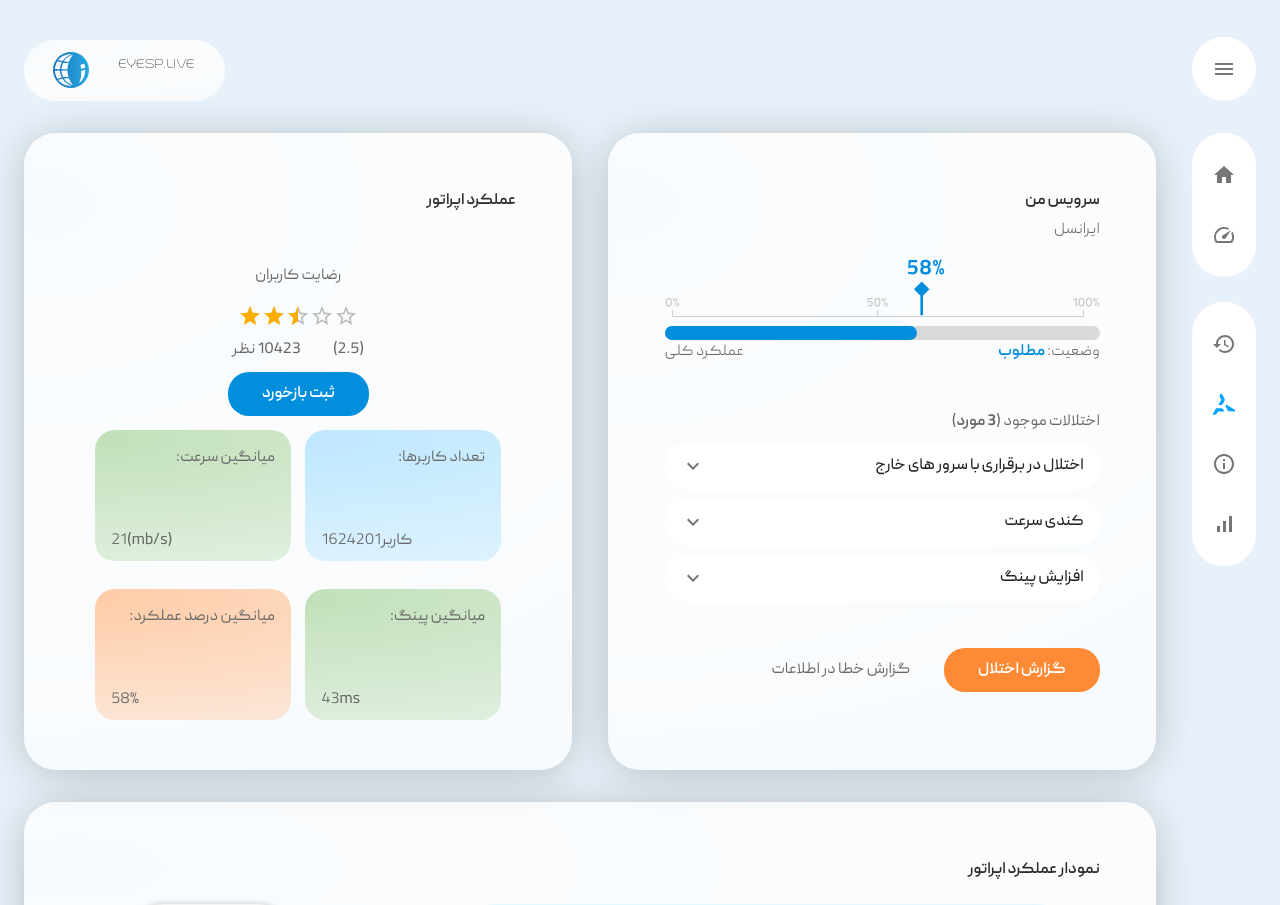
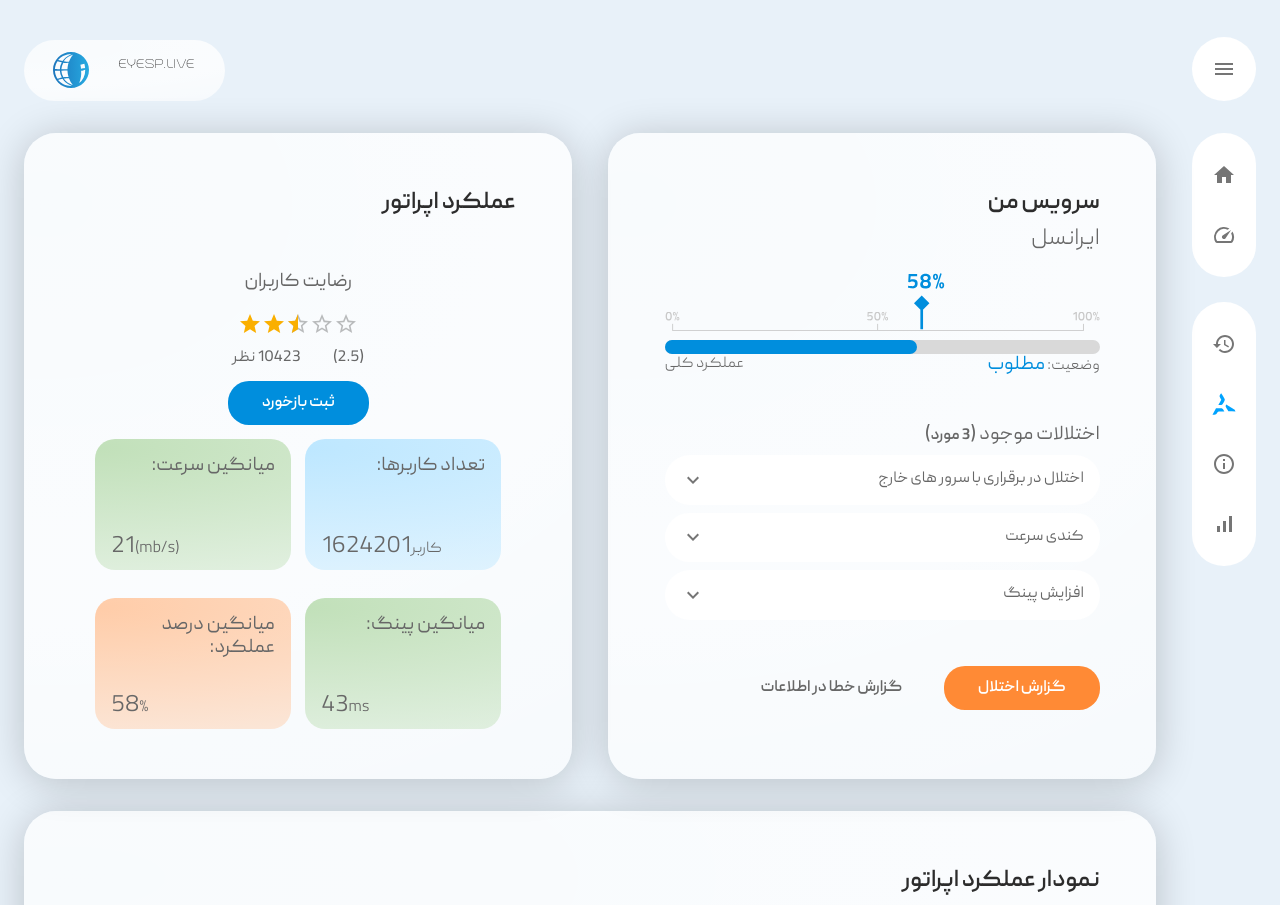
Before and after one commit to Raika-Company/eyesp-v1, a React (Vite) app in the folder client-app/: page /my-isp in a window 1280 px wide. Shown: the top 905 px of the page. Built offline with nearby package versions, Linux system fonts and the light colour scheme.

Commit message:
style: fix font-family , size and color in history & information & myISP & operator-compare page and add new text color in palette

```diff
--- a/client-app/src/app/common/FormControlChart.jsx
+++ b/client-app/src/app/common/FormControlChart.jsx
@@ -3,7 +3,6 @@ import {
   Box,
   Button,
   FormControl,
-  InputLabel,
   MenuItem,
   Typography,
   useMediaQuery,
@@ -43,19 +42,19 @@ const FormControlChart = () => {
       }}
     >
       <Typography
+        variant="h1"
+        color="text.textBlack"
+        gutterBottom
         sx={{
-          fontSize: isLgScreen ? "1.4rem" : "1.5rem",
-          mt: isLgScreen ? "0.9rem" : "",
+          mt: isLgScreen ? "0.9rem" : "0",
         }}
         fontFamily="PeydaSemibold"
-        color="#2C2C2C"
-        gutterBottom
       >
         نمودار عملکرد اپراتور
       </Typography>
       <Button
-        sx={{ color: "#008EDD", fontSize: "1rem" }}
-        variant="text"
+        sx={{ color: "primary.main" }}
+        variant="button"
         component={Link}
         to="/operator-compare"
       >
--- a/client-app/src/app/common/MyService,.jsx
+++ b/client-app/src/app/common/MyService,.jsx
@@ -75,20 +75,10 @@ const MyService = () => {
           boxShadow: "0px 4px 40px 0px rgba(0, 0, 0, 0.20)",
         }}
       >
-        <Typography
-          fontFamily="PeydaSemibold"
-          fontSize="1.5rem"
-          color="#2C2C2C"
-          gutterBottom
-        >
+        <Typography variant="h1" color="text.textBlack" gutterBottom>
           سرویس من
         </Typography>
-        <Typography
-          fontFamily="PeydaLight"
-          fontSize="1.5rem"
-          color="#676767"
-          gutterBottom
-        >
+        <Typography variant="h2" color="text.main" gutterBottom>
           ایرانسل
         </Typography>
         <img
@@ -111,42 +101,24 @@ const MyService = () => {
           ></Box>
         </Box>
         <Box display="flex" justifyContent="space-between">
-          <Typography
-            fontSize="1rem"
-            fontFamily="PeydaLight"
-            sx={{ color: "#676767" }}
-          >
+          <Typography variant="h5" color="text.main">
             وضعیت:{" "}
-            <Typography
-              component="span"
-              fontFamily="PeydaSemiBold"
-              fontSize="1.5rem"
-              sx={{ color: "#008EDD" }}
-            >
+            <Typography component="span" variant="h3" color="primary.main">
               مطلوب
             </Typography>
           </Typography>
-          <Typography
-            fontSize="1rem"
-            fontFamily="PeydaLight"
-            sx={{ color: "#676767" }}
-          >
+          <Typography variant="h5" color="text.main">
             عملکرد کلی
           </Typography>
         </Box>
         <Typography
-          fontFamily="PeydaRegular"
-          fontSize="1.25rem"
-          color="#676767"
+          variant="h3"
+          color="text.main"
           marginTop="2.875rem"
           gutterBottom
         >
           اختلالات موجود (
-          <Typography
-            component="span"
-            fontFamily="PeydaSemiBold"
-            fontSize="1.25rem"
-          >
+          <Typography component="span" variant="h4" color="text.main">
             3 مورد
           </Typography>
           )
@@ -171,7 +143,9 @@ const MyService = () => {
                 aria-controls="panel1a-content"
                 id="panel1a-header"
               >
-                <Typography>{disorder.title}</Typography>
+                <Typography variant="h6" color="text.main">
+                  {disorder.title}
+                </Typography>
               </AccordionSummary>
               <AccordionDetails>
                 <Typography>{disorder.detail}</Typography>
@@ -191,11 +165,9 @@ const MyService = () => {
             گزارش اختلال
           </ContainedButton>
           <Button
-            fontSize="1rem"
-            variant="text"
+            variant="h6"
             sx={{
-              color: "#676767",
-              fontFamily: "PeydaRegular",
+              color: "text.main",
               marginRight: "min(1.94rem, 2vw)",
             }}
             onClick={handleDisturbanceClick}
--- a/client-app/src/app/common/StatisticBox.jsx
+++ b/client-app/src/app/common/StatisticBox.jsx
@@ -10,11 +10,7 @@ const StatisticBox = ({ background, title, unit, value }) => (
       padding: "1rem",
     }}
   >
-    <Typography
-      color="#676767"
-      fontSize="1.25rem"
-      fontFamily="PeydaRegular"
-    >
+    <Typography color="text.main" variant="h3">
       {title}:
     </Typography>
     <Box
@@ -27,22 +23,10 @@ const StatisticBox = ({ background, title, unit, value }) => (
         alignItems: "baseline",
       }}
     >
-      <Typography
-        color="#676767"
-        fontSize="2rem"
-        fontFamily="PeydaLight"
-        fontWeight="300"
-        component="span"
-      >
+      <Typography variant="h2" color="text.main" component="span">
         {value}
       </Typography>
-      <Typography
-        color="#676767"
-        fontFamily="PeydaRegular"
-        fontSize="1.25rem"
-        component="span"
-        mr={1}
-      >
+      <Typography variant="h5" color="text.main" component="span" mr={1}>
         {unit}
       </Typography>
     </Box>
--- a/client-app/src/app/common/UserSatisfaction.jsx
+++ b/client-app/src/app/common/UserSatisfaction.jsx
@@ -44,12 +44,7 @@ const UserSatisfaction = () => {
           boxShadow: "0px 4px 40px 0px rgba(0, 0, 0, 0.20)",
         }}
       >
-        <Typography
-          fontFamily="PeydaSemibold"
-          fontSize="1.5rem"
-          color="#2C2C2C"
-          gutterBottom
-        >
+        <Typography variant="h1" color="text.textBlack" gutterBottom>
           عملکرد اپراتور
         </Typography>
         <Box
@@ -60,9 +55,8 @@ const UserSatisfaction = () => {
           gap="0.625rem"
         >
           <Typography
-            fontFamily="PeydaRegular"
-            fontSize="1.25rem"
-            color="#676767"
+            variant="h3"
+            color="text.main"
             marginTop="2.875rem"
             gutterBottom
           >
@@ -76,22 +70,15 @@ const UserSatisfaction = () => {
             sx={{ direction: "ltr" }}
           />
           <Box display="flex" justifyContent="center" gap="2rem">
-            <Typography
-              fontFamily="PeydaRegular"
-              fontSize="1rem"
-              sx={{ color: "#676767" }}
-            >
+            <Typography variant="h6" color="text.main">
               (2.5)
             </Typography>
-            <Typography
-              fontFamily="PeydaRegular"
-              fontSize="1rem"
-              sx={{ color: "#676767" }}
-            >
+            <Typography variant="h6" color="text.main">
               10423 نظر
             </Typography>
           </Box>
           <ContainedButton
+            variant="button"
             onClick={handleClickOpenFeedbackDialog}
             sx={{
               backgroundColor: "#008EDD",
@@ -152,22 +139,23 @@ const UserSatisfaction = () => {
           />
         </DialogContent>
         <DialogActions>
-          <Button
-            variant="text"
-            color="success"
+          <Typography
+            variant="button"
+            color="success.main"
+            onClick={handleCloseFeedbackDialog}
+            sx={{ cursor: "pointer" }}
+          >
+            ثبت بازخورد
+          </Typography>
+          <Typography
+            variant="button"
+            color="error.main"
             autoFocus
             onClick={handleCloseFeedbackDialog}
-          >
-            ثبت بازخورد
-          </Button>
-          <Button
-            variant="text"
-            color="error"
-            autoFocus
-            onClick={handleCloseFeedbackDialog}
+            sx={{ cursor: "pointer" }}
           >
             لغو
-          </Button>
+          </Typography>
         </DialogActions>
       </Dialog>
     </>
--- a/client-app/src/app/layouts/Palette.js
+++ b/client-app/src/app/layouts/Palette.js
@@ -183,7 +183,8 @@ export const lightTheme = createTheme({
       main: "#676767",
       textBlack: "#2C2C2C",
       textInfo: "#3E6389",
-      subTitle: "#878787"
+      subTitle: "#878787",
+      chartTitleColor: "#7D93AA"
     },
     background: {
       default: "#E8F1F9",
--- a/client-app/src/pages/information/Information.jsx
+++ b/client-app/src/pages/information/Information.jsx
@@ -99,7 +99,12 @@ const Information = () => {
           alignItems: "center",
         }}
       >
-        <Typography component="h2" gutterBottom variant="h1">
+        <Typography
+          component="h2"
+          gutterBottom
+          variant="h1"
+          color="text.textBlack"
+        >
           مفاهیم
         </Typography>
         <Box
@@ -208,6 +213,7 @@ const DefinitionTerm = ({ title, children }) => {
     >
       <Typography
         variant="h4"
+        color="text.textBlack"
         sx={{
           width: isSmScreen ? "100px" : "27%",
           mr: isSmScreen ? "0" : "1rem",
@@ -216,7 +222,11 @@ const DefinitionTerm = ({ title, children }) => {
       >
         {title}
       </Typography>
-      <Typography variant="h5" sx={{ width: isSmScreen ? "207px" : "100%" }}>
+      <Typography
+        variant="h5"
+        color="text.textBlack"
+        sx={{ width: isSmScreen ? "207px" : "100%" }}
+      >
         {children}
       </Typography>
     </Typography>
--- a/client-app/src/pages/myISP/SoloChartPerformance.jsx
+++ b/client-app/src/pages/myISP/SoloChartPerformance.jsx
@@ -31,8 +31,7 @@ const SoloChartPerformance = () => {
     { label: "پینگ", width: "80%" },
     { label: "درصد عملکرد", width: "80%" },
   ];
-  const isSmScreen = useMediaQuery((theme) => theme.breakpoints.down("sm"));
-  const isMdScreen = useMediaQuery((theme) => theme.breakpoints.down("md"));
+
   const isLgScreen = useMediaQuery((theme) => theme.breakpoints.down("lg"));
 
   const [age, setAge] = useState("1400");
@@ -120,14 +119,13 @@ const SoloChartPerformance = () => {
       }}
     >
       <Typography
+        variant="h1"
+        color="text.textBlack"
+        gutterBottom
         sx={{
-          fontSize: isLgScreen ? "1.4rem" : "1.5rem",
           mt: isLgScreen ? "0.4rem" : "",
           display: isLgScreen ? "none" : "flex",
         }}
-        fontFamily="PeydaSemibold"
-        color="#2C2C2C"
-        gutterBottom
       >
         نمودار عملکرد اپراتور
       </Typography>
@@ -185,7 +183,9 @@ const SoloChartPerformance = () => {
             <img src={xAxis} alt="xAxis" style={{ width: "100%" }} />
           </Box>
           <Box display={"flex"} flexDirection={"column"} mr={1}>
-            <Typography>{getChartLabel()}</Typography>
+            <Typography variant="h3" color="text.main">
+              {getChartLabel()}
+            </Typography>
             <img src={yAxis} alt="yAxis" style={{ height: "100%" }} />
           </Box>
         </Box>
@@ -219,8 +219,13 @@ const SoloChartPerformance = () => {
               </Button>
             ))}
           </ButtonGroup>
-          <FormControl sx={{ width: "50%" }}>
-            <Typography textAlign="center" mb="0.7rem">
+          <FormControl sx={{ width: "70%" }}>
+            <Typography
+              variant="h3"
+              color="text.main"
+              textAlign="center"
+              mb="0.7rem"
+            >
               سال:
             </Typography>
             <ContainedSelect
@@ -236,11 +241,11 @@ const SoloChartPerformance = () => {
               <MenuItem value="1402">1402</MenuItem>
             </ContainedSelect>
           </FormControl>
-          <Box display={"flex"} justifyContent={"center"} gap={2}>
+          <Box display={"flex"} justifyContent={"space-between"}>
             <Button variant="text" component={Link} to="/operator-performance">
               سایر اپراتورها
+              <img src={leftArrow} alt="leftArrow" />
             </Button>
-            <img src={leftArrow} alt="leftArrow" />
           </Box>
         </Box>
       </Box>
```
Also changed, not shown: client-app/src/pages/ispCompare/OperatorCompare.jsx (+8 -5 lines), client-app/src/pages/testHistory/HistoryCard.jsx (+57 -9 lines), client-app/src/pages/testHistory/TestHistory.jsx (+5 -15 lines).
